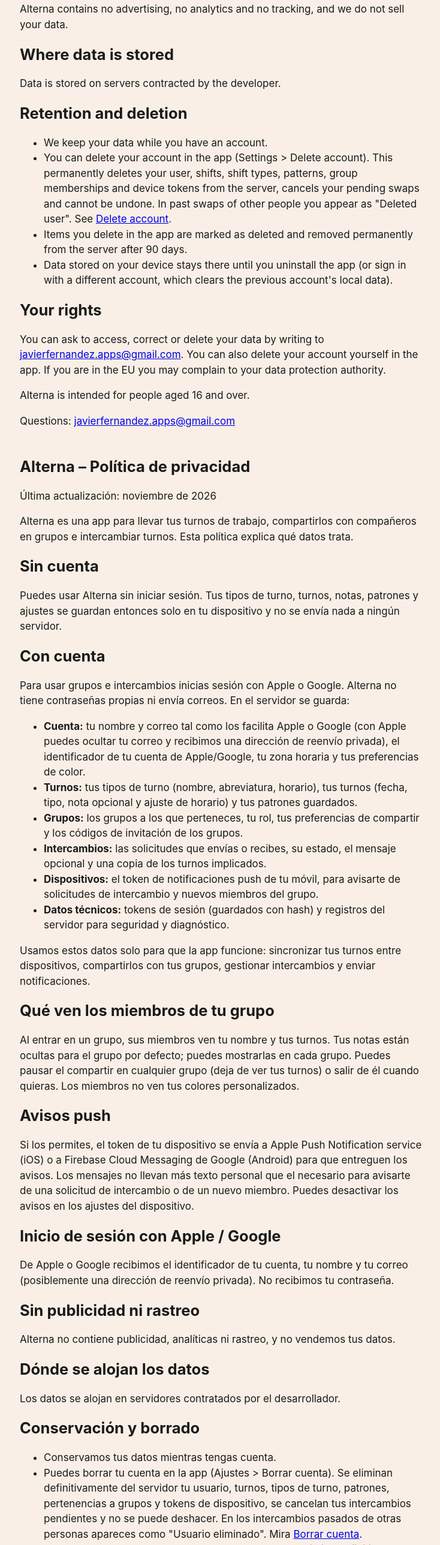
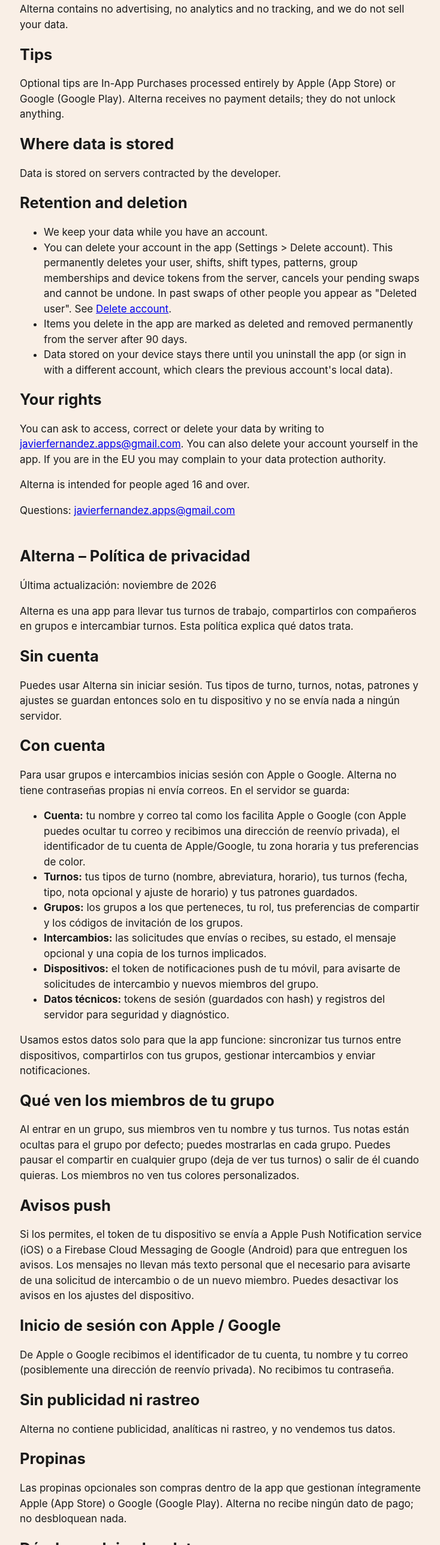
Before and after one commit to jvifdz/alterna-web, a plain HTML site: page privacy.html in a window 1280 px wide. Shown: the part 1457-4033 px from the top of the page at 60% size, without its empty margins (271-1005 px from the left). Drawn offline with Linux system fonts and the light colour scheme.

Commit message:
Privacidad: propinas

```diff
--- a/privacy.html
+++ b/privacy.html
@@ -38,6 +38,8 @@
 <p>From Apple or Google we receive your account identifier, your name and your email (possibly a private relay address). We do not receive your password.</p>
 <h2>No advertising, no tracking</h2>
 <p>Alterna contains no advertising, no analytics and no tracking, and we do not sell your data.</p>
+<h2>Tips</h2>
+<p>Optional tips are In-App Purchases processed entirely by Apple (App Store) or Google (Google Play). Alterna receives no payment details; they do not unlock anything.</p>
 <h2>Where data is stored</h2>
 <p>Data is stored on servers contracted by the developer.<!-- TODO: proveedor de alojamiento --></p>
 <h2>Retention and deletion</h2>
@@ -78,6 +80,8 @@
 <p>De Apple o Google recibimos el identificador de tu cuenta, tu nombre y tu correo (posiblemente una dirección de reenvío privada). No recibimos tu contraseña.</p>
 <h2>Sin publicidad ni rastreo</h2>
 <p>Alterna no contiene publicidad, analíticas ni rastreo, y no vendemos tus datos.</p>
+<h2>Propinas</h2>
+<p>Las propinas opcionales son compras dentro de la app que gestionan íntegramente Apple (App Store) o Google (Google Play). Alterna no recibe ningún dato de pago; no desbloquean nada.</p>
 <h2>Dónde se alojan los datos</h2>
 <p>Los datos se alojan en servidores contratados por el desarrollador.<!-- TODO: proveedor de alojamiento --></p>
 <h2>Conservación y borrado</h2>
```
